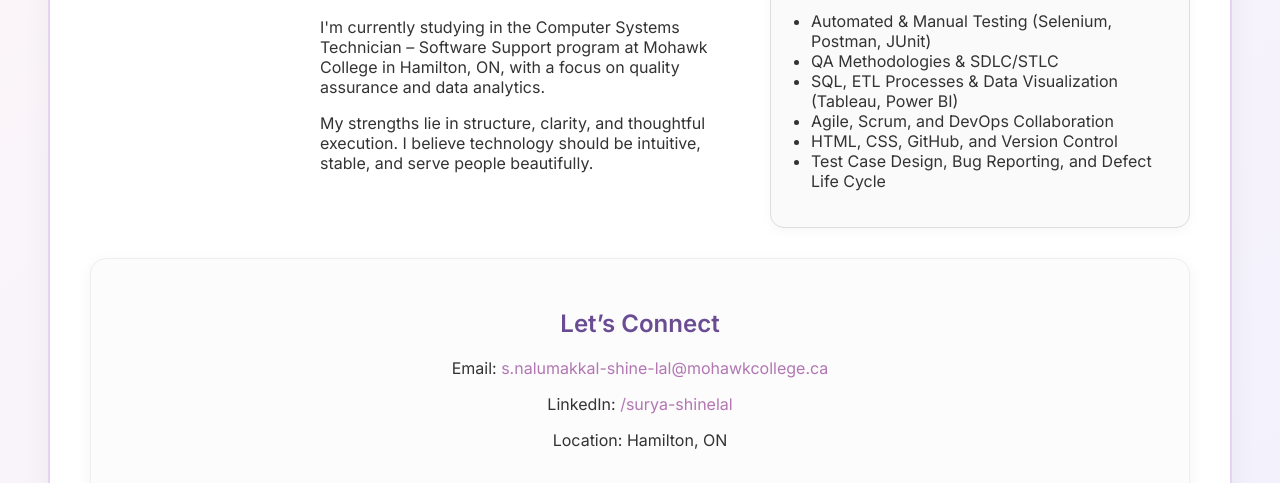
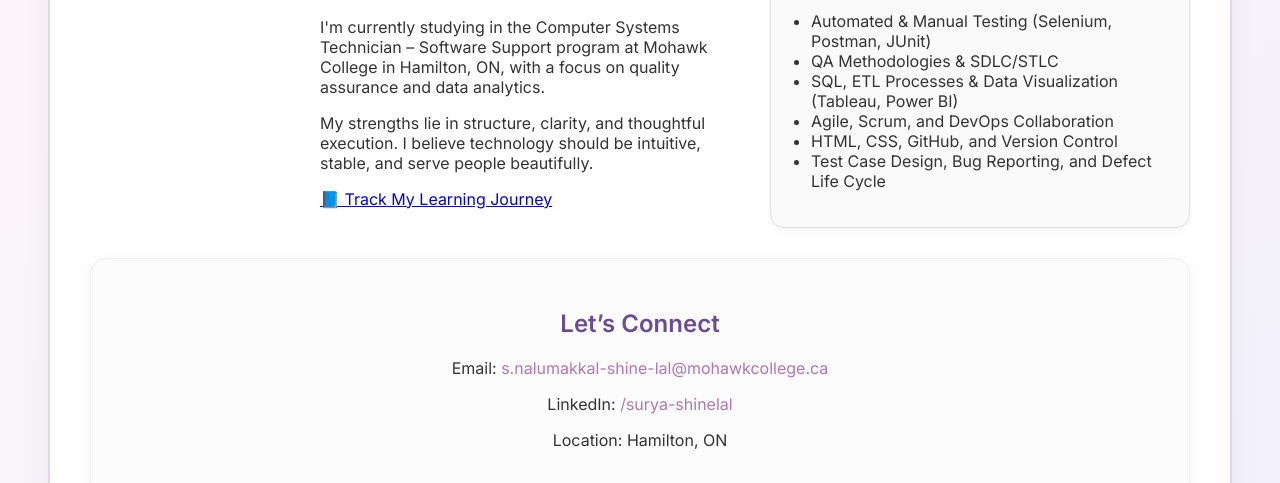
Before and after one commit to alter-verse/alter-verse.github.io, a plain HTML site: page index.html in a window 1280 px wide. Shown: the part 331-814 px from the top of the page. Drawn offline with nearby package versions, Linux system fonts and the light colour scheme.

Commit message:
Update index.html

```diff
--- a/index.html
+++ b/index.html
@@ -22,6 +22,7 @@
       <h2>About Me</h2>
       <p>I'm currently studying in the Computer Systems Technician – Software Support program at Mohawk College in Hamilton, ON, with a focus on quality assurance and data analytics.</p>
       <p>My strengths lie in structure, clarity, and thoughtful execution. I believe technology should be intuitive, stable, and serve people beautifully.</p>
+      <p><a href="progress.html">📘 Track My Learning Journey</a></p>
     </div>
     <div class="about-visual">
       <div class="highlight-card">
```
